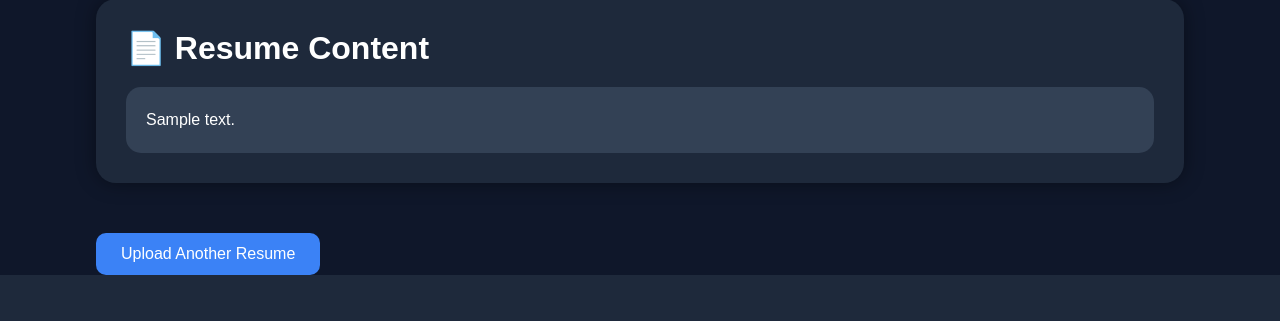
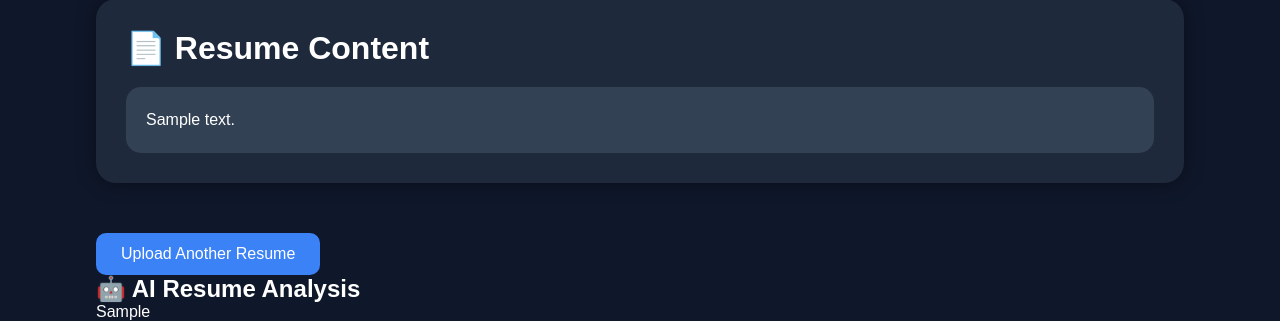
Before and after one commit to aanyajain9/ai-interview-system, a Flask app: template templates/resumeresult.html in a window 1280 px wide. Shown: the part 718-1039 px from the top of the page. Before the commit the page ends 993 px from the top, so only its background shows below. Run offline with Flask 3, Linux system fonts and the light colour scheme; the template is opened without the code that fills it: most values are stand-ins (such as "Sample title", 1, 10 or a date in 2020).

Commit message:
implement ollama for resume analysis

```diff
--- a/app.py
+++ b/app.py
@@ -308,12 +308,40 @@ def upload():
 
         recommended_category = "Machine Learning"
 
+
+
+
+    analysis = ollama.chat(
+    model="phi3",
+    messages=[
+        {
+            "role": "user",
+            "content": f"""
+            Analyze this resume:
+
+            {text}
+
+            Give:
+            1. Top Skills
+            2. Strengths
+            3. Weak Areas
+            4. Recommended Job Role
+
+            Keep answer short.
+            """
+                    }
+                ]
+            )
+
+    ai_analysis = analysis["message"]["content"]
+
     return render_template(
         "resumeresult.html",
         resume_text=text,
         skills=detected_skills,
         recommended_category=recommended_category,
-        total_skills=total_skills
+        total_skills=total_skills,
+        ai_analysis=ai_analysis
     )
 
 
--- a/templates/resumeresult.html
+++ b/templates/resumeresult.html
@@ -210,9 +210,17 @@
 
         </div>
 
+
+
         <a href="/resume" class="btn">
             Upload Another Resume
         </a>
+
+
+        <div class="ai-box">
+            <h2>🤖 AI Resume Analysis</h2>
+            <pre>{{ ai_analysis }}</pre>
+        </div>
 
     </div>
 
```
